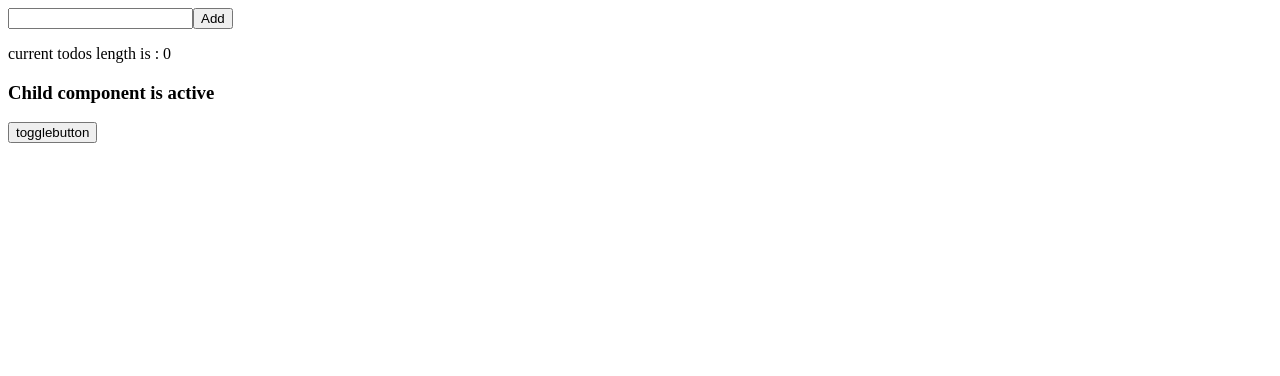
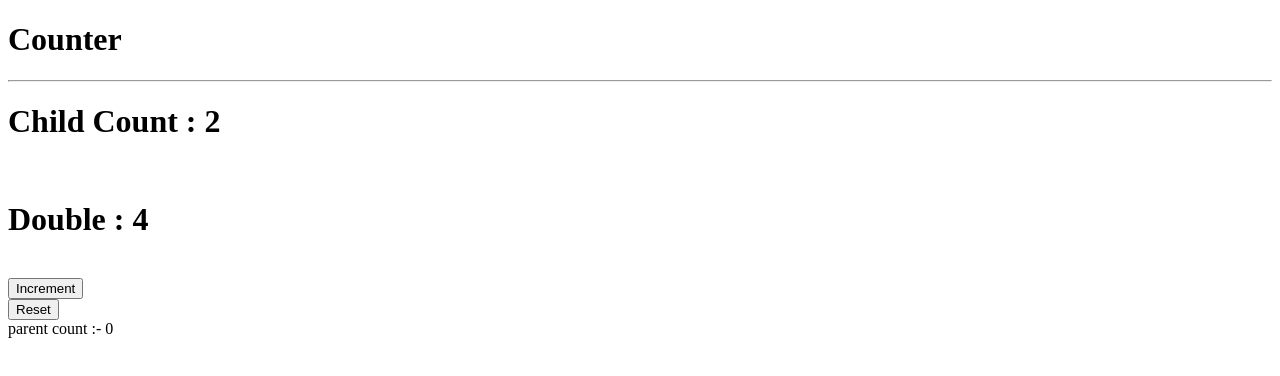
Before and after one commit to Ajay9980/Internship-VueJS-Learning, a Vue app: page / in a window 1280 px wide. Shown: the top 376 px of the page. Built offline with nearby package versions, Linux system fonts and the light colour scheme.

Commit message:
week-1-day-4-ts-setup

```diff
--- /dev/null
+++ b/component/counter-ts.vue
@@ -0,0 +1,36 @@
+<!-- what the code does : - this is the child component created in typescript akes the start and steps from parent and then perform Increment/decrement and double using computed -->
+
+<script setup lang="ts">
+import { computed, ref } from 'vue';
+
+interface Props {
+    starts : number,
+    steps : number
+}
+const props = defineProps<Props>()
+
+const emit = defineEmits<{(e : 'update' , value : number)}>()
+const count = ref(props.starts ?? 0)
+
+function increment(){
+    count.value += props.steps ?? 0
+    emit('update' , count.value)
+}
+
+const double = computed(()=>count.value * 2)
+
+function reset(){
+    count.value = props.starts ?? 0
+}
+
+</script>
+<template>
+
+ <h1>Counter</h1>
+ <hr>
+
+ <h1>Child Count : {{ count }}</h1>
+<br> <h1>Double : {{ double }}</h1>
+ <br><button @click="increment">Increment</button>
+ <br><button  @click="reset">Reset</button>
+</template>
--- a/src/App.vue
+++ b/src/App.vue
@@ -4,6 +4,7 @@ import week1Assignment from '../views/week-1-Assignment.vue';
 import week1Day3 from '../views/week-1-day-3.vue';
 import week1Day31 from '../views/week-1-Day-3.1-slot.vue';
 import week1Day32LifeCycleHooks from '../views/week-1-day-3.2-LifeCycle-Hooks.vue';
+import week1Day4 from '../views/week-1-day-4.vue';
 </script>
 
 
@@ -13,7 +14,8 @@ import week1Day32LifeCycleHooks from '../views/week-1-day-3.2-LifeCycle-Hooks.vu
     <!-- <week1Assignment/> -->
     <!-- <week1Day3 /> -->
     <!-- <week1Day31/> -->
-     <week1Day32LifeCycleHooks/>
+     <!-- <week1Day32LifeCycleHooks/> -->
+   <week-1-day-4/>
 </template>
 
 <style scoped></style>
--- a/views/week-1-day-3.vue
+++ b/views/week-1-day-3.vue
@@ -10,7 +10,7 @@ Topics Covered:
 - Data binding and displaying values
 -->
 
-<script setup>
+<script setup lang="ts">
 import { ref } from 'vue';
 import Child from '../component/Child.vue';
 
@@ -33,7 +33,7 @@ alert(`username : ${username.value} and password : ${password.value}`)
 
 <button  @click="submit">Submit</button>
     <div>
-       username :  {{ username }}
-        password : {{ password }}
+    username :  {{ username }}
+    password : {{ password }}
     </div>
 </template>
--- /dev/null
+++ b/views/week-1-day-4.vue
@@ -0,0 +1,18 @@
+<!-- what the code does :- created normal couter code using Typescript which give start and steps for count  -->
+<script setup lang="ts">
+import { ref } from 'vue';
+import counterTs from '../component/counter-ts.vue';
+
+const parentcount = ref(0)
+
+function attachCount(newCount : number){
+    parentcount.value =  newCount
+}
+
+</script>
+<template>
+<counterTs :starts="2" :steps="3" @update="attachCount"/>
+  <div>
+    parent count :- {{ parentcount }}
+  </div>
+</template>
```
